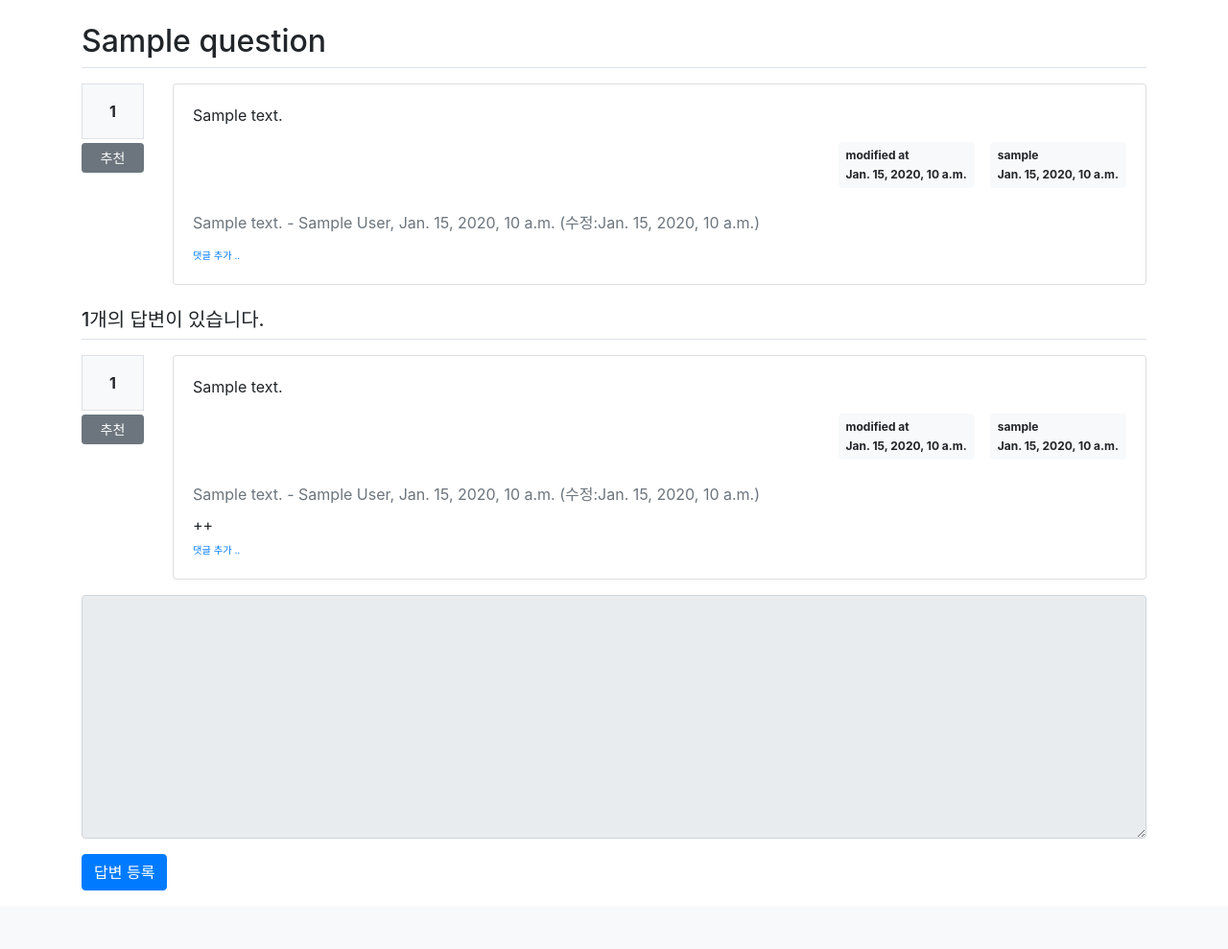
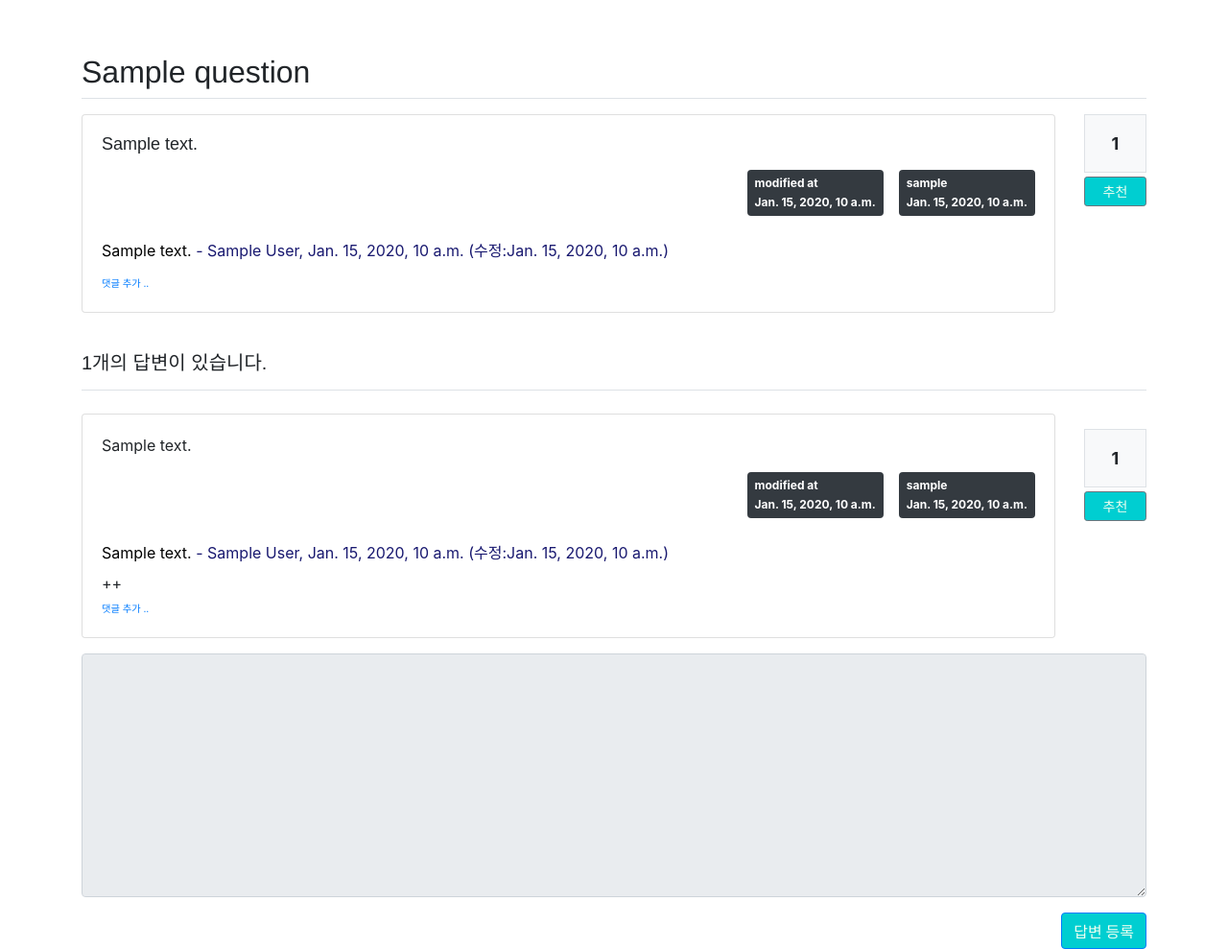
Before and after one commit to DaeWoonKong/pybo, a Django app: template templates/pybo/question_detail.html in a window 1280 px wide. Shown: the part 57-1046 px from the top of the page at 96% size. Before the commit the page ends 985 px from the top, so only its background shows below. Run offline with Django 3.2, Linux system fonts and the light colour scheme; the template is opened without the code that fills it: most values are stand-ins (such as "Sample title", 1, 10 or a date in 2020); some libraries are stand-ins or nearby versions.

Commit message:
게시판 변경

```diff
--- a/pybo/views/base_views.py
+++ b/pybo/views/base_views.py
@@ -42,7 +42,7 @@ def index(request):
     paginator = Paginator(question_list, 10)  # 페이지당 10개씩 보여 주기
     page_obj = paginator.get_page(page)
 
-    context = {'question_list': page_obj, 'page': page, 'kw': kw}   # page와 kw가 추가됨
+    context = {'question_list': page_obj, 'page': page, 'kw': kw, 'so': so}   # page와 kw가 추가됨 so 추가
     return render(request, 'pybo/question_list.html', context)
 
 
--- a/templates/pybo/question_detail.html
+++ b/templates/pybo/question_detail.html
@@ -1,49 +1,42 @@
 {% extends 'base.html' %}
 {% load pybo_filter %}
 {% block content %}
-<div class="container my-3">
+<div class="container my-5">
     <!-- 사용자 오류 표시 -->
     {% if messages %}
-    <div class="alert alert-danger my-3" role="alert">
+    <div class="alert alert-danger my-4" role="alert" style="background-color: lightcoral; color:navy; border-color: black;">
     {% for message in messages %}
         <strong>{{ message.tags }}</strong>
         <ul><li>{{ message.message }}</li></ul>
     {% endfor %}
     </div>
     {% endif %}
-    <h2 class="border-bottom py-2">{{ question.subject }}</h2>
+    <h2 class="border-bottom py-2" style="font-family:'Franklin Gothic Medium', 'Arial Narrow', Arial, sans-serif;">{{ question.subject }}</h2>
     <div class="row my-3">
-        <div class="col-1">  <!-- 추천 영역 -->
-            <div class="bg-light text-center p-3 border font-weight-bolder mb-1">
-                {{question.voter.count}}
-            </div>
-            <a href="#" data-uri="{% url 'pybo:vote_question' question.id %}"
-               class="recommend btn btn-sm btn-secondary btn-block my-1">추천</a>
-        </div>
         <div class="col-11">  <!-- 질문 영역 -->
             <!-- 기존 내용 -->
             <div class="card">  <!-- my-3 삭제 -->
                 <div class="card-body">
-                    <div class="card-text">
+                    <div class="card-text" style="font: 1em sans-serif; font-size: large;">
                         {{ question.content|mark }}
                     </div>
                     <div class="d-flex justify-content-end">
                         {% if question.modify_date %}
-                        <div class="badge badge-light p-2 text-left mx-3">
+                        <div class="badge badge-dark p-2 text-left mx-3">
                             <div class="mb-2">modified at</div>
                             <div>{{ question.modify_date }}</div>
                         </div>
                         {% endif %}
-                        <div class="badge badge-light p-2 text-left">
+                        <div class="badge badge-dark p-2 text-left">
                             <div class="mb-2">{{ question.author.username }}</div>
                             <div>{{ question.create_date }}</div>
                         </div>
                     </div>
                     {% if request.user == question.author %}
                     <div class="my-3">
-                        <a href="{% url 'pybo:question_modify' question.id %}" class="btn btn-sm btn-outline-secondary">수정</a>
+                        <a href="{% url 'pybo:question_modify' question.id %}" class="btn btn-sm btn-outline-secondary" style="background-color: darkturquoise; color:honeydew; font-family: Impact, Haettenschweiler, 'Arial Narrow Bold', sans-serif;">수정</a>
                         <a href="#" class="delete btn btn-sm btn-outline-secondary"
-                           data-uri="{% url 'pybo:question_delete' question.id %}">삭제</a>
+                           data-uri="{% url 'pybo:question_delete' question.id %}" style="background-color: darkturquoise; color:honeydew; font-family: Impact, Haettenschweiler, 'Arial Narrow Bold', sans-serif;">삭제</a>
                     </div>
                     {% endif %}
                     <!-- 질문 댓글 Start -->
@@ -52,8 +45,8 @@
                     {% for comment in question.comment_set.all %}
                         <a name="comment_{{ comment.id }}"></a>
                         <div class="comment py-2 text-muted">
-                            <span style="white-space: pre-line;">{{ comment.content }}</span>
-                            <span>
+                            <span style="white-space: pre-line; color: black;">{{ comment.content }}</span>
+                            <span style="color:midnightblue">
                                 - {{ comment.author }}, {{ comment.create_date }}
                                 {% if comment.modify_date %}
                                 (수정:{{ comment.modify_date }})
@@ -76,20 +69,21 @@
                 </div>
             </div>
         </div>
+        <div class="col-1">  <!-- 추천 영역 -->
+            <div class="bg-light text-center p-3 border font-weight-bolder mb-1" style="font-size: large;">
+                {{question.voter.count}}
+            </div>
+            <a href="#" data-uri="{% url 'pybo:vote_question' question.id %}"
+                class="recommend btn btn-sm btn-secondary btn-block my-1" style="background-color: darkturquoise; color:honeydew; font-family: Impact, Haettenschweiler, 'Arial Narrow Bold', sans-serif;">추천</a>
+        </div>
     </div>
-    <h5 class="border-bottom my-3 py-2">
+
+    <h5 class="border-bottom my-4 py-3" style="font-family:'Franklin Gothic Medium', 'Arial Narrow', Arial, sans-serif;">
         {{question.answer_set.count}}개의 답변이 있습니다.
     </h5>
     {% for answer in question.answer_set.all %}
     <a name="answer_{{ answer.id }}"></a>
     <div class="row my-3">
-        <div class="col-1">  <!-- 추천 영역 -->
-            <div class="bg-light text-center p-3 border font-weight-bolder mb-1">
-                {{answer.voter.count}}
-            </div>
-            <a href="#" data-uri="{% url 'pybo:vote_answer' answer.id %}"
-               class="recommend btn btn-sm btn-secondary btn-block my-1">추천</a>
-        </div>
         <div class="col-11">  <!-- 답변 영역 -->
             <!-- 기존 내용 -->
             <div class="card">  <!-- my-3 삭제 -->
@@ -99,21 +93,22 @@
                     </div>
                     <div class="d-flex justify-content-end">
                         {% if answer.modify_date %}
-                        <div class="badge badge-light p-2 text-left mx-3">
+                        <div class="badge badge-dark p-2 text-left mx-3">
                             <div class="mb-2">modified at</div>
                             <div>{{ answer.modify_date }}</div>
                         </div>
                         {% endif %}
-                        <div class="badge badge-light p-2 text-left">
+                        <div class="badge badge-dark p-2 text-left">
                             <div class="mb-2">{{ answer.author.username }}</div>
                             <div>{{ answer.create_date }}</div>
                         </div>
                     </div>
                     {% if request.user == answer.author %}
                     <div class="my-3">
-                        <a href="{% url 'pybo:answer_modify' answer.id %}" class="btn btn-sm btn-outline-secondary">수정</a>
+                        <a href="{% url 'pybo:answer_modify' answer.id %}" class="btn btn-sm btn-outline-secondary"
+                        style="background-color: darkturquoise; color:honeydew; font-family: Impact, Haettenschweiler, 'Arial Narrow Bold', sans-serif;">수정</a>
                         <a href="#" class="delete btn btn-sm btn-outline-secondary"
-                           data-uri="{% url 'pybo:answer_delete' answer.id %}">삭제</a>
+                           data-uri="{% url 'pybo:answer_delete' answer.id %}" style="background-color: darkturquoise; color:honeydew; font-family: Impact, Haettenschweiler, 'Arial Narrow Bold', sans-serif;">삭제</a>
                     </div>
                     {% endif %}
                     <!-- 답변 댓글 Start -->
@@ -122,8 +117,8 @@
                     {% for comment in answer.comment_set.all %}
                         <a name="comment_{{ comment.id }}"></a>
                         <div class="comment py-2 text-muted">
-                            <span style="white-space: pre-line;">{{ comment.content }}</span>
-                            <span>
+                            <span style="white-space: pre-line; color:black">{{ comment.content }}</span>
+                            <span style="color:midnightblue">
                                 - {{ comment.author }}, {{ comment.create_date }}
                                 {% if comment.modify_date %}
                                 (수정:{{ comment.modify_date }})
@@ -144,12 +139,19 @@
                 </div>
             </div>
         </div>
+        <div class="col-1 mt-3">  <!-- 추천 영역 -->
+            <div class="bg-light text-center p-3 border font-weight-bolder mb-1" style="font-size: large;">
+                {{answer.voter.count}}
+            </div>
+            <a href="#" data-uri="{% url 'pybo:vote_answer' answer.id %}"
+               class="recommend btn btn-sm btn-secondary btn-block my-1" style="background-color: darkturquoise; color:honeydew; font-family: Impact, Haettenschweiler, 'Arial Narrow Bold', sans-serif;">추천</a>
+        </div>
     </div>
     {% endfor %}
     <form action="{% url 'pybo:answer_create' question.id %}" method="post" class="my-3">
         {% csrf_token %}
         {% if form.errors %}
-        <div class="alert alert-danger" role="alert">
+        <div class="alert alert-danger" role="alert" style="background-color: lightcoral; color:navy; border-color: black;">
         {% for field in form %}
             {% if field.errors %}
             <strong>{{ field.label }}</strong>
@@ -162,7 +164,7 @@
             <textarea name="content" id="content" {% if not user.is_authenticated %}disabled{% endif %}
                       class="form-control" rows="10"></textarea>
         </div>
-        <input type="submit" value="답변 등록" class="btn btn-primary">
+        <input type="submit" value="답변 등록" class="btn btn-primary" style="background-color: darkturquoise; color:honeydew; font-family: Impact, Haettenschweiler, 'Arial Narrow Bold', sans-serif; float: right;">
     </form>
 </div>
 {% endblock %}
```
Also changed, not shown: templates/pybo/answer_form.html (+4 -4 lines), templates/pybo/comment_form.html (+4 -4 lines), templates/pybo/question_form.html (+13 -13 lines), templates/pybo/question_list.html (+17 -17 lines).
